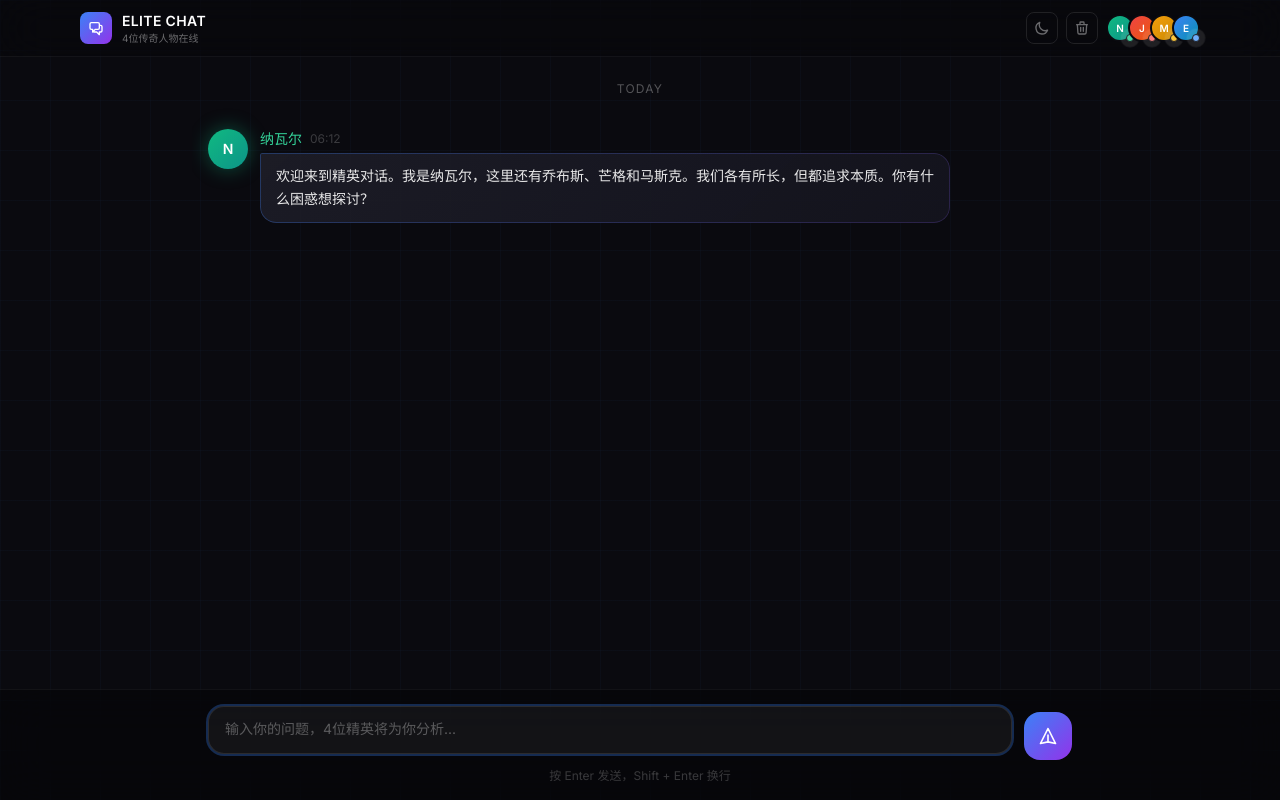
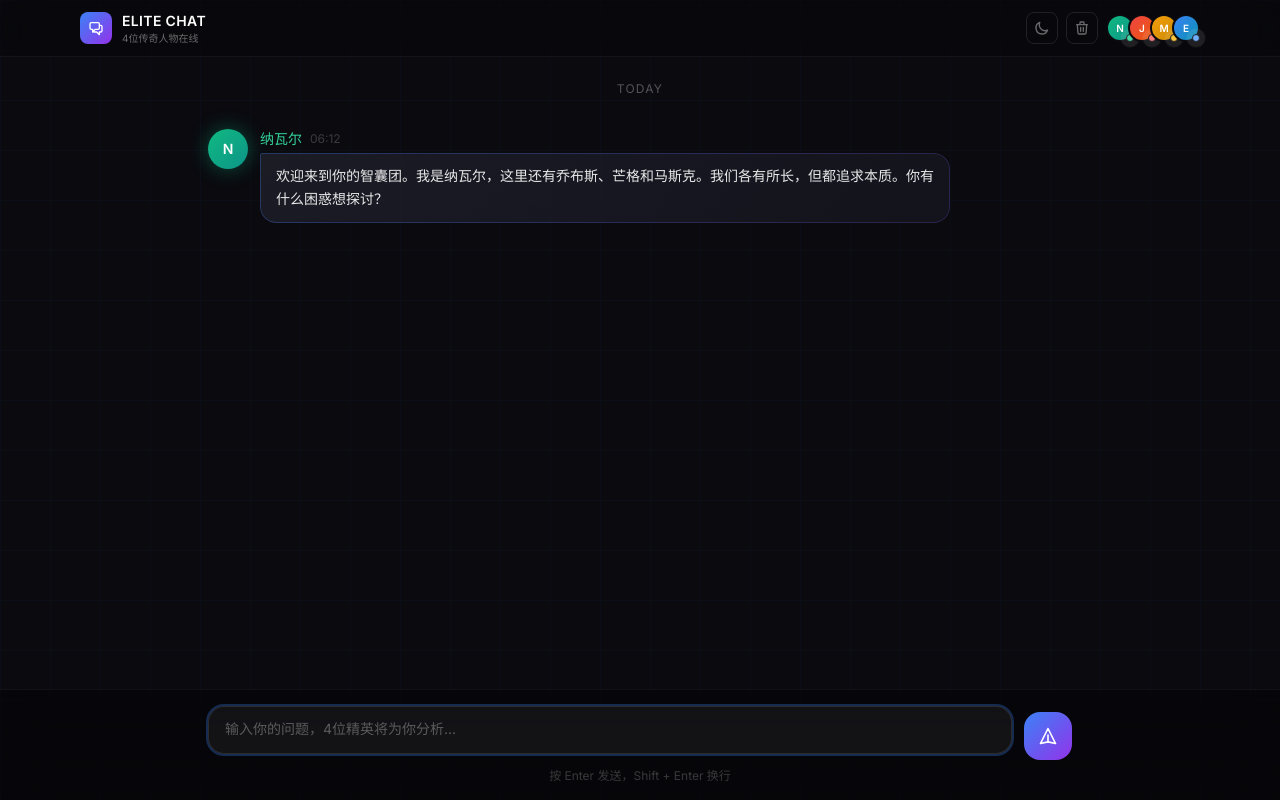
Before and after one commit to xesin77/elite-chat, a website: page public/index.html in a window 1280 px wide. Drawn offline with nearby package versions, Linux system fonts and the light colour scheme; no server answers.

Commit message:
Update welcome message to 智囊团

```diff
--- a/public/index.html
+++ b/public/index.html
@@ -565,7 +565,7 @@
                             <span class="text-white/20 text-xs">${getCurrentTime()}</span>
                         </div>
                         <div class="gradient-border rounded-2xl rounded-tl-sm px-4 py-3 inline-block max-w-[85%]">
-                            <p class="text-white/90 text-sm leading-relaxed">欢迎来到精英对话。我是纳瓦尔，这里还有乔布斯、芒格和马斯克。我们各有所长，但都追求本质。你有什么困惑想探讨？</p>
+                            <p class="text-white/90 text-sm leading-relaxed">欢迎来到你的智囊团。我是纳瓦尔，这里还有乔布斯、芒格和马斯克。我们各有所长，但都追求本质。你有什么困惑想探讨？</p>
                         </div>
                     </div>
                 </div>
```
